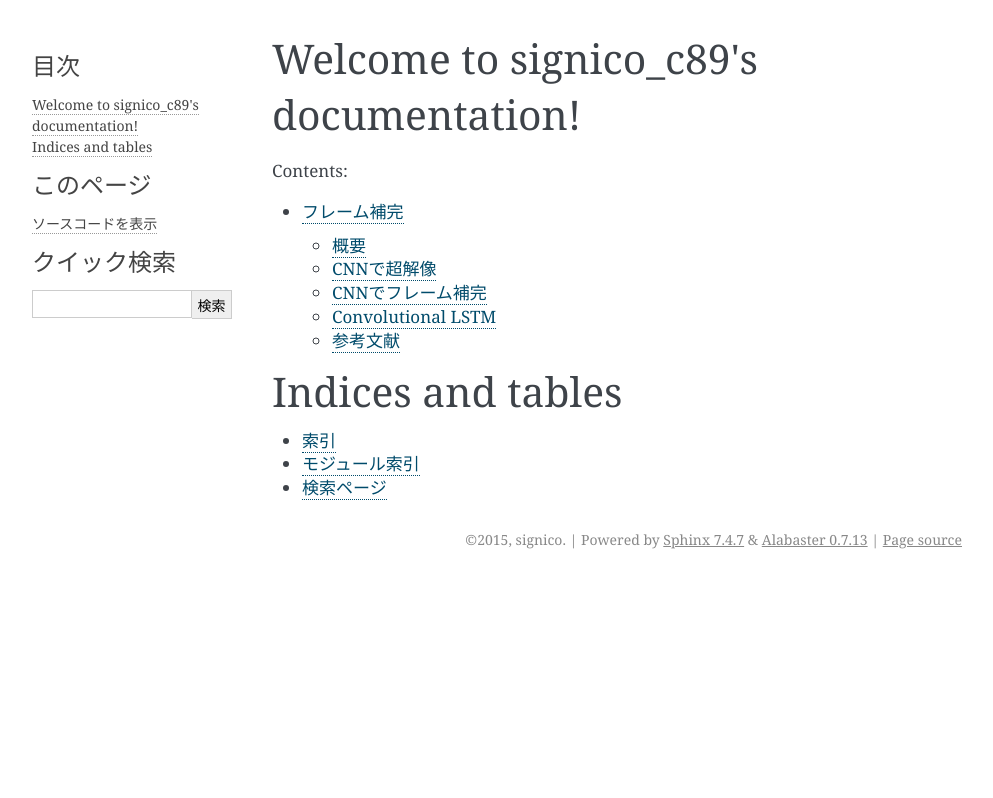
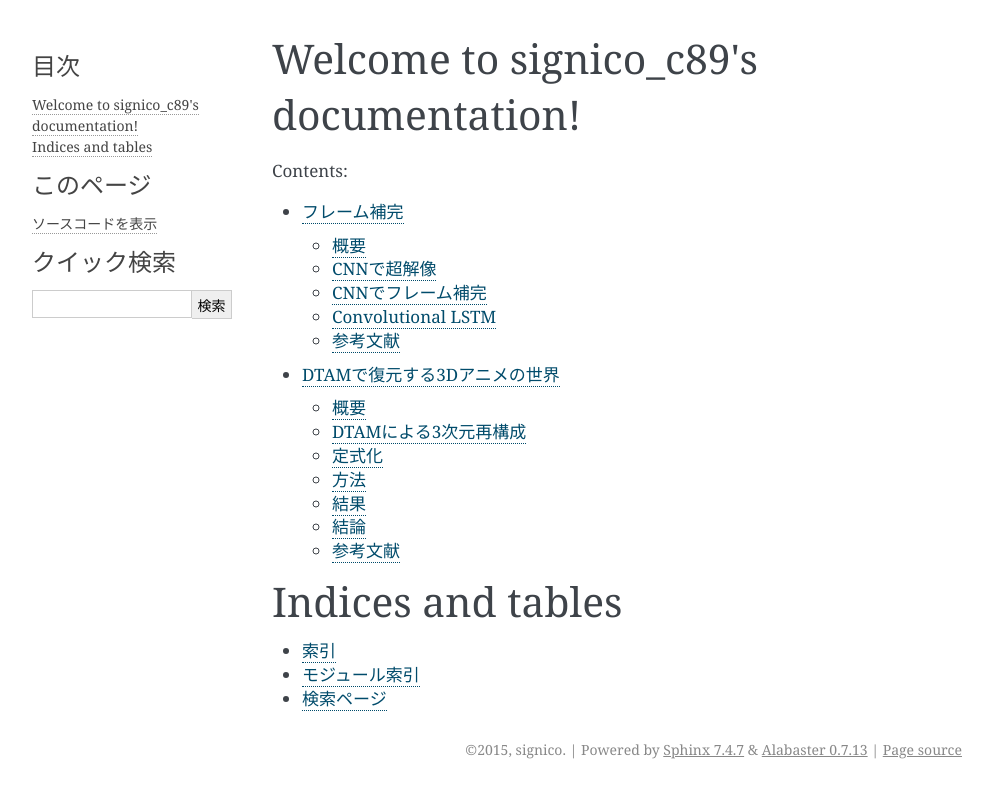
Before and after one commit to Hi-king/signico_c89, a Sphinx documentation site: the page built from source/index.rst, in a window 1280 px wide. Shown: the top 798 px of the page, without its empty margins (148-1141 px from the left). Built offline with Sphinx 7.4.7, drawn with Linux system fonts in a browser that asks for light colours; some of the changed lines change nothing that is shown.

Commit message:
DTAM
Signed-off-by: Hikaru Ikuta <woodrush924@gmail.com>

```diff
--- /dev/null
+++ b/source/dtam/dtam.rst
@@ -0,0 +1,79 @@
+========================================
+DTAMで復元する3Dアニメの世界
+========================================
+
+:執筆: @woodrush924
+
+
+概要
+================
+
+アニメの世界の中を散歩したい！
+誰もが夢見るであろうその願望は，
+アニメの為の3DCG技術，そしてロボットの為の3次元再構成技術が出逢うとき，
+急速に現実へ近くなる．
+この章では，街などを撮影した動画像から街の3Dモデルを得るためのDTAMという手法を，
+リアルな3DCGが用いられているアニメの映像に適用することにより，
+放送されているアニメの映像のみからその中の世界を再構成しようとするものである．
+
+DTAMによる3次元再構成
+================
+
+カメラを搭載した自律型の探索ロボットに，カメラの映像のみから探索地域の3Dモデルを作らせることを考える．
+GPSが一切無い，遠くの惑星のような地域で探索を行うには，
+周囲の3Dモデル（地図に対応）を作るタスクと，3Dモデル中での自分の位置を同時に推定することが必要になる．
+このような問題設定，およびそれを解く方法を総称してSLAM (Simultaneous Localization and Mapping) と呼ぶ．
+DTAM (Dense Tracking and Mapping [dtam]_) とは，SLAMの一種で，単眼RGB画像の全画素を入力としてSLAMを行う方法である．
+DTAMが行っている事を人間で喩えるなら，片目だけ開けた状態で部屋の中を動きまわり，その部屋の間取り図を描きながら間取り図中の自分の位置を推定するということだ．
+この作業は「片目」という条件のせいで，コンピュータにとっては難しい．
+例えばKinect Fusion [kinect]_では，
+画像情報の他にKinectに搭載されている距離センサの情報を組み合わせた，RGB-D画像を用いて3次元再構成を行っている．
+距離センサが不要な方法として，人間の目と同様の原理で2台の離れたカメラを用いて3次元再構成を行う方法もあるが，
+こちらは2台目のカメラが必要となる．
+DTAMは，そんな3次元再構成を一台の単眼RGBカメラの映像のみで実行している．
+
+また，DTAMの最大の特徴は，画像中の全画素の情報を用いて推定を行っていることにある．
+従来のSLAMでは，画像中の限られた点（特徴点）のみを用いて自己位置推定と3次元再構成を行っていた．
+これに対し，DTAMでは画像中の全画素を用いているため，従来法に比べて非常に正確かつリッチなモデルを得ることができる．
+
+
+定式化
+===================
+
+(執筆中)
+
+Regularized Energy Functional の構成
+
+Regularized Energy Functional の最適化
+
+方法
+===================
+
+以下の動画を使用した．
+
+* ラブライブ！1期OP ステージ映像 (XX:XX - XX:XX)
+* ごちうさ2期OP 冒頭部分 (XX:XX - XX:XX)
+
+DTAMの実装には，(TODO)のOpenDTAM[opendtam]_を利用した．
+これは，画像の時系列をpng画像の列として与え，DTAMにより点群を出力するコードである．
+
+使用環境：Ubuntu 15.04, GeForce GTX 960, Intel Core i7 XXXX, etc etc...
+
+結果
+================
+（画像x2）
+
+結論
+================
+今回は時間がなかったため行わなかったが，得られたモデルを使ってOculus Riftで歩き回ると迫力あるかもしれない．
+また，点群をメッシュに変換したり，テクスチャを得たりすることで，
+MMDモデルにしても捗ると思われる．
+
+
+
+参考文献
+================
+
+* .. [dtam] Richard A. Newcombe, Steven J. Lovegrove and Andrew J. Davison, DTAM: Dense Tracking and Mapping in Real-Time, (TODO)
+* .. [kinect] Kinect Fusion
+* .. [opendtam] OpenDTAM. https://github.com/anuranbaka/OpenDTAM
--- a/source/index.rst
+++ b/source/index.rst
@@ -12,6 +12,7 @@ Contents:
    :maxdepth: 2
 
    frame_interpolation/frame_interpolation
+   dtam/dtam
 
 
 Indices and tables
```
